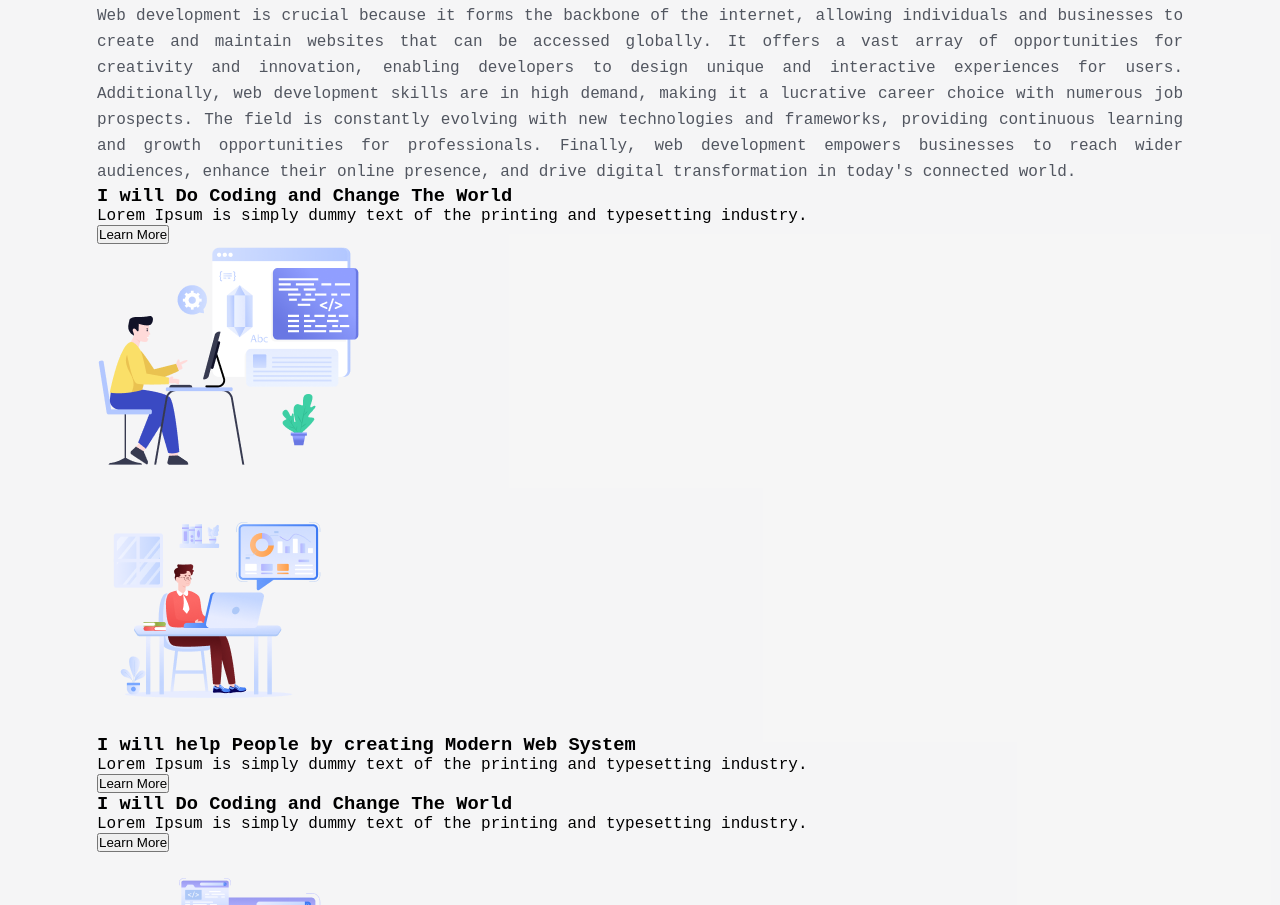
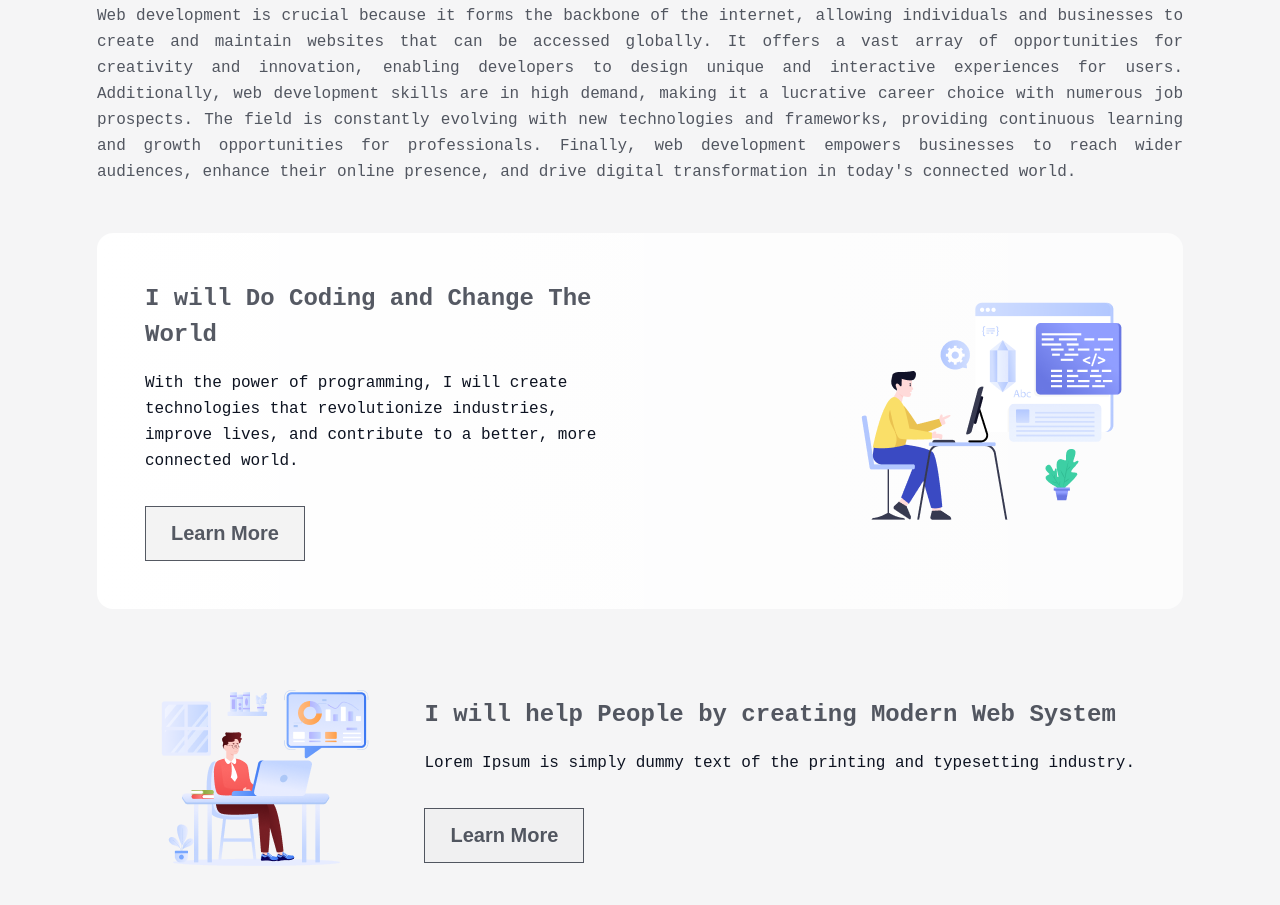
Before and after one commit to asimdhali/Assignment-1, a plain HTML site: page index.html in a window 1280 px wide. Shown: the part 1037-1942 px from the top of the page. Drawn offline with Linux system fonts and the light colour scheme; a web font is replaced by a local one.

Commit message:
added some style to why section

```diff
--- a/index.html
+++ b/index.html
@@ -33,16 +33,19 @@
                 <p>Web development is crucial because it forms the backbone of the internet, allowing individuals and businesses to create and maintain websites that can be accessed globally. It offers a vast array of opportunities for creativity and innovation, enabling developers to design unique and interactive experiences for users. Additionally, web development skills are in high demand, making it a lucrative career choice with numerous job prospects. The field is constantly evolving with new technologies and frameworks, providing continuous learning and growth opportunities for professionals. Finally, web development empowers businesses to reach wider audiences, enhance their online presence, and drive digital transformation in today's connected world.</p>
             </div>
 
+            <div class="why1-container">
                 <div class="why1">
                     <div class="left">
-                    <h3>I will Do Coding and Change The World</h3>
-                    <p>Lorem Ipsum is simply dummy text of the printing and typesetting industry.</p>
+                        <h3>I will Do Coding and Change The <br> World</h3>
+                        <p>With the power of programming, I will create <br> technologies that revolutionize industries, <br> improve lives, and contribute to a better, more <br> connected world.</p>
                         <button>Learn More</button>
                     </div>
                     <div class="right">
                         <img src="./assets/layer1.png" alt="">
                     </div>
                 </div>
+            </div>
+
 
             <div class="why2">
                 <div class="left">
--- a/styles/style.css
+++ b/styles/style.css
@@ -8,14 +8,8 @@
 
 /* ========== SHARED CSS =========== */
 body{
-    /* display: flex;
-    flex-direction: column;
-    justify-content: center;
-    align-items: center; */
     font-family: "Azeret Mono", monospace;
     background-color: #ffffff;
-    /* display: flex; */
-    /* margin: 0 auto; */
 }
 
 /* ========== BANNER SECTION STARTS ========= */
@@ -23,46 +17,23 @@ body{
     max-width: 1920px;
     height: 100vh;
     background-image: url('../assets/hero-bg.png');
-    /* background-image: url('https://images.unsplash.com/photo-1496171367470-9ed9a91ea931?q=80&w=2070&auto=format&fit=crop&ixlib=rb-4.0.3&ixid=M3wxMjA3fDB8MHxwaG90by1wYWdlfHx8fGVufDB8fHx8fA%3D%3D'), linear-gradient(to bottom, rgba(255, 255, 255, 0.5), rgba(0, 0, 0, 0.5)); */
     background-repeat: no-repeat;
     background-size: cover;
     background-position: center;
     display: flex;
-    /* flex-direction: column; */
     justify-content: center;
     align-items: center;
-    /* background-attachment: fixed; */
-    /* text-align: center; */
     position: relative;
-    /* margin: 0 auto; */
-    /* top: 0; */
 }
 
 .banner-elements{
     width: 1297px;
     height: 564px;
     position: absolute;
-    /* display: flex;
-    flex-direction: column;
-    justify-content: center;
-    align-items: center;
-    top: 0; */
-    /* padding-top:  170px; */
     top: 70px;
     text-align: center;
 }
 
-.banner-elements .banner-image{
-    /* position: absolute; */
-    /* display: flex;
-    justify-content: center; */
-    /* text-align: center; */
-    /* padding-top: 26px; */
-    /* padding-bottom: px; */
-    /* text-align: center; */
-    /* padding-top: 60px; */
-
-}
 
 .banner-elements h1 {
     color: rgb(13, 19, 33);
@@ -134,3 +105,69 @@ body{
     text-align: justify;
     opacity: 0.7;
 }
+
+.why1-container {
+    border-radius: 16px;
+    background: linear-gradient(90.00deg, rgb(255, 255, 255), rgba(255, 255, 255, 0.7) 100%);
+    margin-top: 48px;
+}
+
+.why1, .why2,.why3{
+    padding: 48px;
+    display: flex;
+    justify-content: space-between;
+    align-items: center;
+}
+
+.why-container h3{
+    color: rgba(13, 19, 33, 0.7);
+    font-size: 24px;
+    font-weight: 700;
+    line-height: 36px;
+    letter-spacing: 0%;
+    text-align: left;
+}
+
+.why-container p {
+    color: rgb(13, 19, 33);
+    font-size: 16px;
+    font-weight: 400;
+    line-height: 26px;
+    margin-top: 17px;
+}
+/* .why1 .left p {
+    color: rgb(13, 19, 33);
+    font-size: 16px;
+    font-weight: 400;
+    line-height: 26px;
+    margin-top: 17px;
+} */
+
+/* .why1 .left button {
+    box-sizing: border-box;
+    border: 1px solid rgb(13, 19, 33);
+    opacity: 0.7;
+    margin-top: 32px;
+    color: rgb(13, 19, 33);
+    font-family: Azeret Mono;
+    font-size: 20px;
+    font-weight: 600;
+    line-height: 23px;
+    letter-spacing: 0%;
+    text-align: center;
+    padding: 18px 25px;
+} */
+
+.why-container button {
+    box-sizing: border-box;
+    border: 1px solid rgb(13, 19, 33);
+    opacity: 0.7;
+    margin-top: 32px;
+    color: rgb(13, 19, 33);
+    font-size: 20px;
+    font-weight: 600;
+    line-height: 23px;
+    letter-spacing: 0%;
+    text-align: center;
+    padding: 15px 25px;
+}
```
Lines whose indentation alone changed are shown as unchanged.
